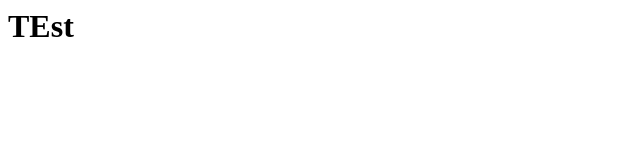
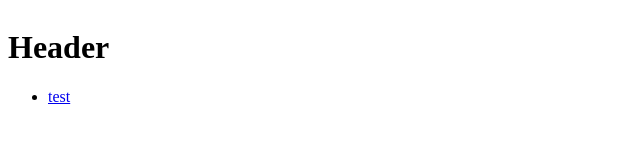
Before and after one commit to AlgoreP/store, a plain HTML site: page index.html in a window 1280 px wide. Shown: the whole page, without its empty margins (0-640 px from the left). Drawn offline with Linux system fonts and the light colour scheme.

Commit message:
Update index.html

```diff
--- a/index.html
+++ b/index.html
@@ -1,5 +1,15 @@
 <html>
-<body>
-<h1> TEst</h1>
-</body>
+  <head>
+    <title> Rapax Store </title>
+  </head>
+  <body>
+    <div class='header'>
+      <img><h1> Header </h1>
+    </div>
+    <div class='leftnav'>
+      <ul>
+        <li><a href='#'>test</a></li>
+      </ul>
+    </div>
+  </body>
 </html>
```
